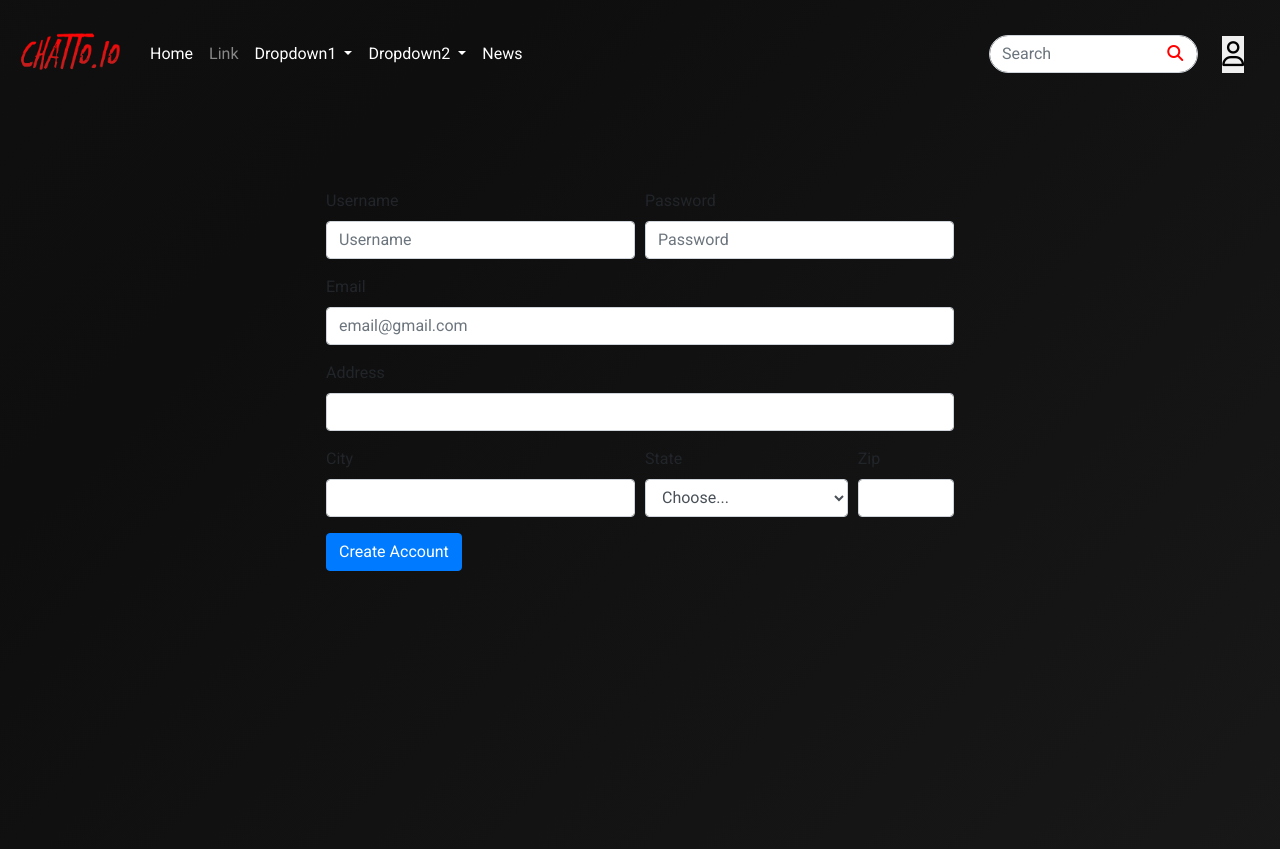
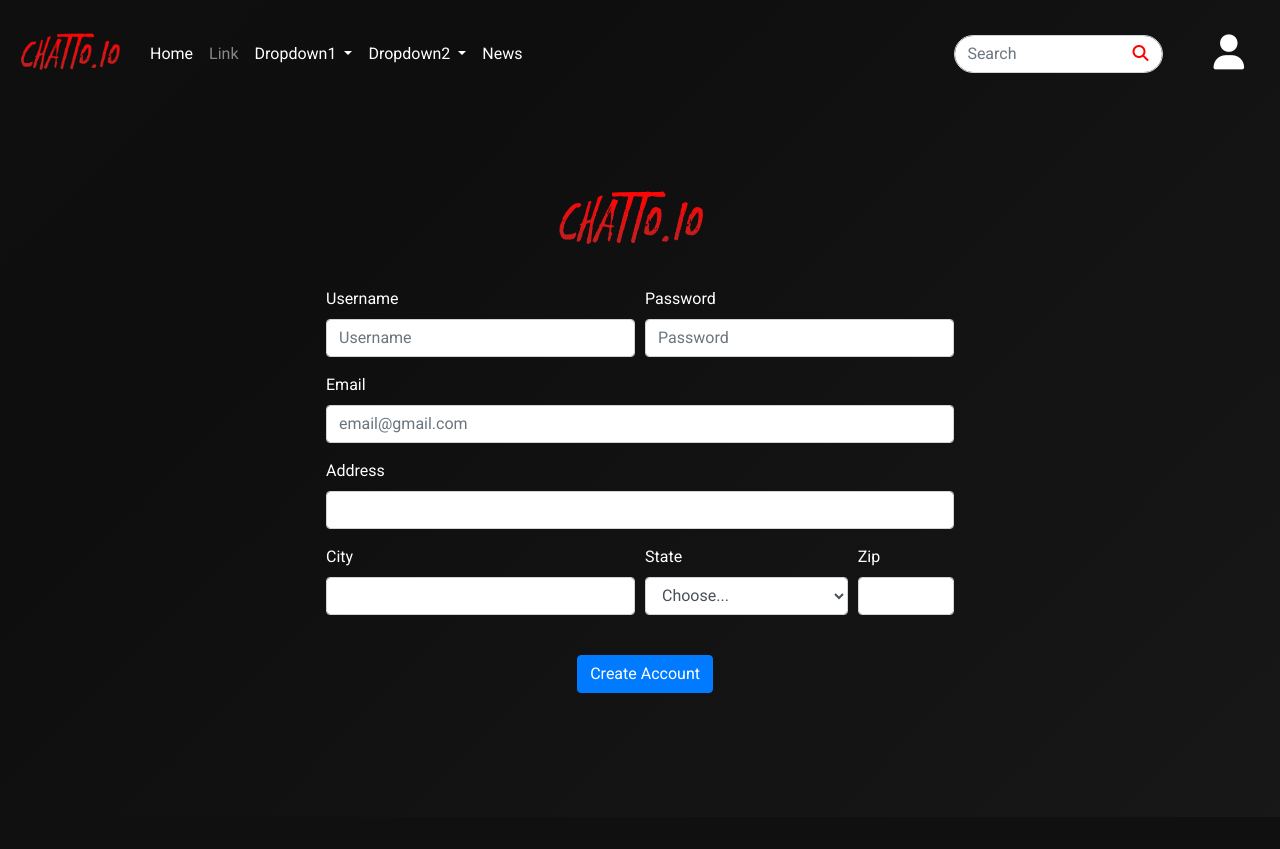
Before and after one commit to kitealva/WB-games, a Flask app: page /create-account in a window 1280 px wide. After the commit the page ends 693 px from the top, so only its background shows below. Run offline with Flask 2, Linux system fonts and the light colour scheme; some libraries are stand-ins or nearby versions.

Commit message:
sign-in-form-done

```diff
--- a/static/style.css
+++ b/static/style.css
@@ -56,15 +56,18 @@ body {
 
 #search-bar {
     border-radius: 25px;
-    margin-left: 10%;
 }
 
 #sign-in {
     margin-right: 1%;
     border: none;
-    font-size: 25px;
+    font-size: 15px;
+    cursor: pointer;
 }
-
+#submit-btn {
+    margin-top: 3vh;
+    margin-left: 40%
+}
 .home-img {
     object-fit: cover;
     width: 100%;
@@ -78,6 +81,10 @@ body {
     margin-top: 3%;
 }
 
+#nav-home {
+    color: red;
+}
+
 .sign-up {
     display: flex;
     flex-direction: column;
@@ -85,21 +92,24 @@ body {
     width: 800px;
     height: 660px;
     margin: 0 auto;
-    margin-top: 10vh;
+    margin-top: 6vh;
     align-items: center;
+    color: white;
 }
 
-.sign-create {
-    display: flex;
-    justify-content: space-between;
-}
-
-#nav-home {
-    color: red;
+#create-account {
+    padding-left: 20px;
 }
 
 #sign-in{
 margin-right: 20px;
+font-size: 35px;
+color: rgb(255, 255, 255);
+background: none;
+}
+
+#right-create{
+    background-color: black;
 }
 
 #img1 {
@@ -108,6 +118,16 @@ margin-right: 20px;
   object-fit: cover;
   transition: .5s ease-in-out;
 }
+
+#right-login {
+    background-color: black;
+    border-radius: 1rem;
+}
+
+#card {
+    background-color: black;
+}
+
 
 .text-center {
     margin-top: 1%;
--- a/templates/base.html
+++ b/templates/base.html
@@ -60,7 +60,7 @@
             <input class="form-control mr-sm-2" id="search-bar" type="search" placeholder="Search" aria-label="Search">
             <button class="btn my-2 my-sm-0" id="search" type="submit"><i class="fas fa-search"></i></button>
           </form>
-          <a href="/sign-in"><button class="user-icon" id="sign-in"><i class="fa-regular fa-user"></i></button></a>
+          <a href="/sign-in"><button class="user-icon" id="sign-in"><i class="fa-solid fa-user"></i></button></a>
         </div>
       </nav>
     </div>
--- a/templates/create.html
+++ b/templates/create.html
@@ -2,6 +2,9 @@
 
 {% block body %}
 <div class="sign-up">
+	<a class="navbar-brand" href="/">
+        <img src="../static/images/CHATTO-io-logo-red.png" alt="logo" width="160">
+        </a>
     <form>
         <div class="form-row">
           <div class="form-group col-md-6">
@@ -88,7 +91,8 @@
             <input type="text" class="form-control" id="inputZip">
           </div>
         </div>
-        <button type="submit" class="btn btn-primary">Create Account</button>
+        <button type="submit" class="btn btn-primary" id="submit-btn">Create Account</button>
+
       </form>
 </div>
 {% endblock %}
```
Also changed, not shown: templates/signin.html (+47 -14 lines).
